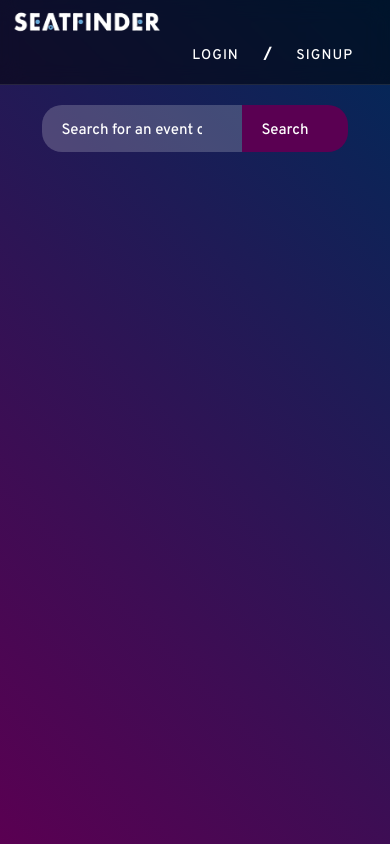
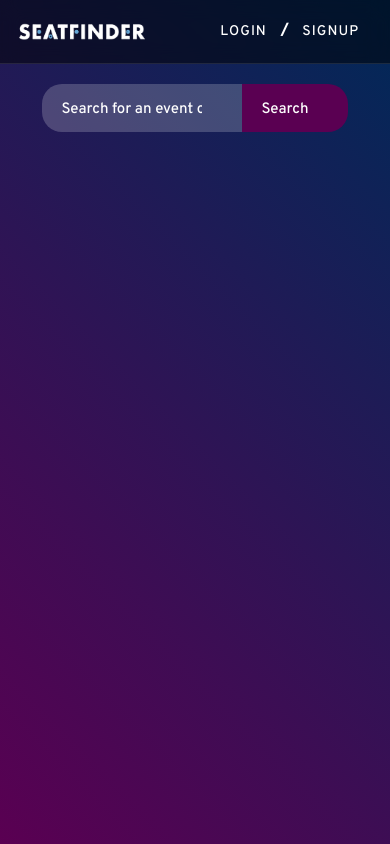
Before and after one commit to Nafiur01/SeatFinder, a React (Create React App) app in the folder client/: page / in a window 390 px wide. Built offline with nearby package versions, Linux system fonts and the light colour scheme.

Commit message:
updated #08102b as the theme color

```diff
--- a/client/public/index.html
+++ b/client/public/index.html
@@ -4,7 +4,7 @@
     <meta charset="utf-8" />
     <link rel="icon" href="%PUBLIC_URL%/favicon.ico" />
     <meta name="viewport" content="width=device-width, initial-scale=1" />
-    <meta name="theme-color" content="#000000" />
+    <meta name="theme-color" content="#08102b"/>
     <meta
       name="description"
       content="Web site created using create-react-app"
--- a/client/src/css/Navbar.css
+++ b/client/src/css/Navbar.css
@@ -2,12 +2,21 @@
   background-color: rgba(0, 0, 0, 0.5);
   backdrop-filter: blur(10px);
   border-bottom: 1px solid rgba(255, 255, 255, 0.1);
+  padding: 15px 5px !important;
 }
 
 .navbar-logo {
   width: 150px; /* Updated width */
   height: auto; /* Maintain aspect ratio */
   margin-right: 20px; /* Add spacing between logo and links */
+}
+
+@media (max-width: 768px) {
+  .navbar-logo {
+    width: 130px; /* Updated width */
+    height: auto; /* Maintain aspect ratio */
+    margin-right: 20px; /* Add spacing between logo and links */
+  }
 }
 
 .navbar-brand {
@@ -74,8 +83,8 @@
 /* Navbar.css */
 .sf-link {
   display: inline-block;
-  margin: 0 5px;
-  padding: 10px 20px;
+  margin: 0 1px;
+  padding: 6px 13px;
   font-size: 14px;
   text-transform: uppercase;
   letter-spacing: 1px;
```
